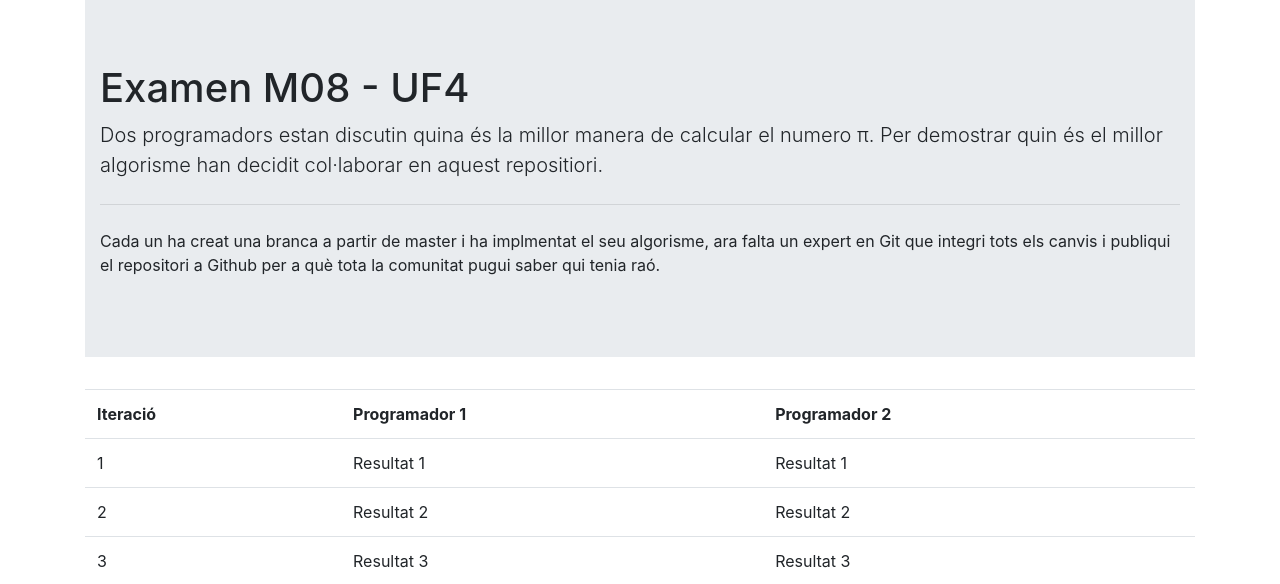
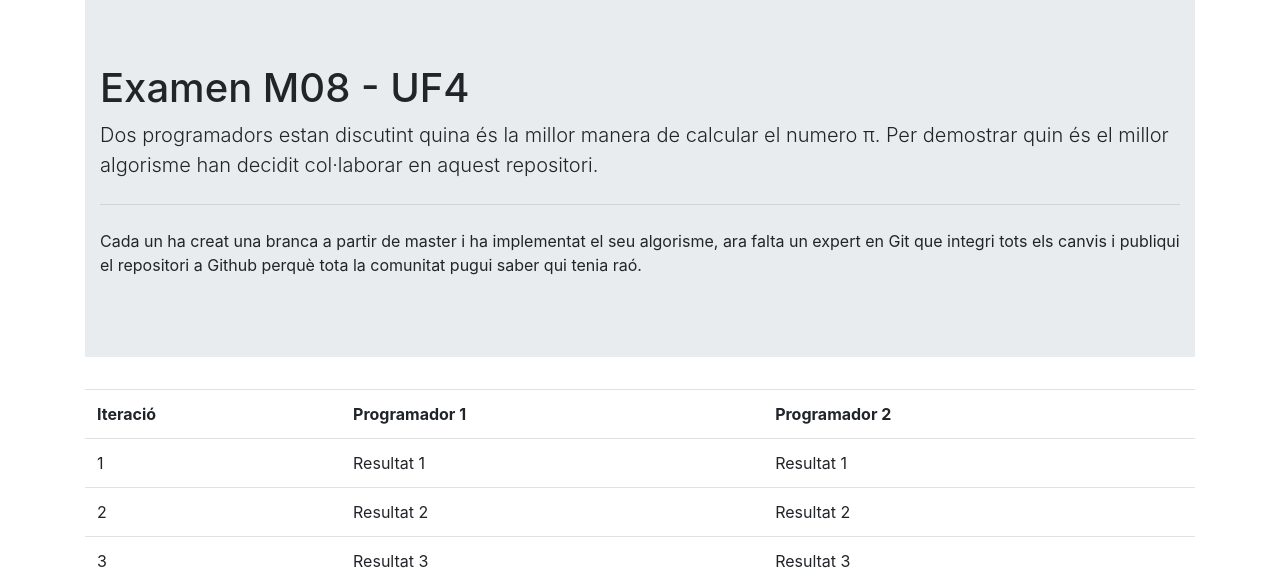
Before and after one commit to sikuuu/exaemngit, a PHP site: page / in a window 1280 px wide. Shown: the top 584 px of the page. Run offline with PHP 8.4, Linux system fonts and the light colour scheme.

Commit message:
Correccions al text

```diff
--- a/index.php
+++ b/index.php
@@ -17,14 +17,14 @@
         <div class="jumbotron jumbotron-fluid">
             <div class="container">
                 <h1>Examen M08 - UF4</h1>
-                <p class="lead">Dos programadors estan discutin
+                <p class="lead">Dos programadors estan discutint
                 quina és la millor manera de calcular el numero π.
                 Per demostrar quin és el millor algorisme han decidit
-                col·laborar en aquest repositiori.</p>
+                col·laborar en aquest repositori.</p>
                 <hr class="my-4">
                 <p>Cada un ha creat una branca a partir de master i
-                ha implmentat el seu algorisme, ara falta un expert en Git que
-                integri tots els canvis i publiqui el repositori a Github per a què
+                ha implementat el seu algorisme, ara falta un expert en Git que
+                integri tots els canvis i publiqui el repositori a Github perquè
                 tota la comunitat pugui saber qui tenia raó.</p>
             </div>
         </div>
```
Also changed, not shown: README.md.
